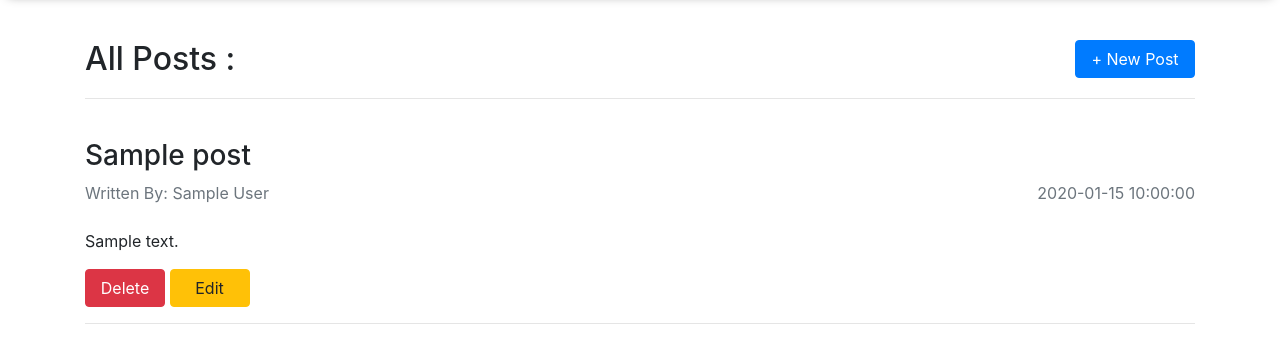
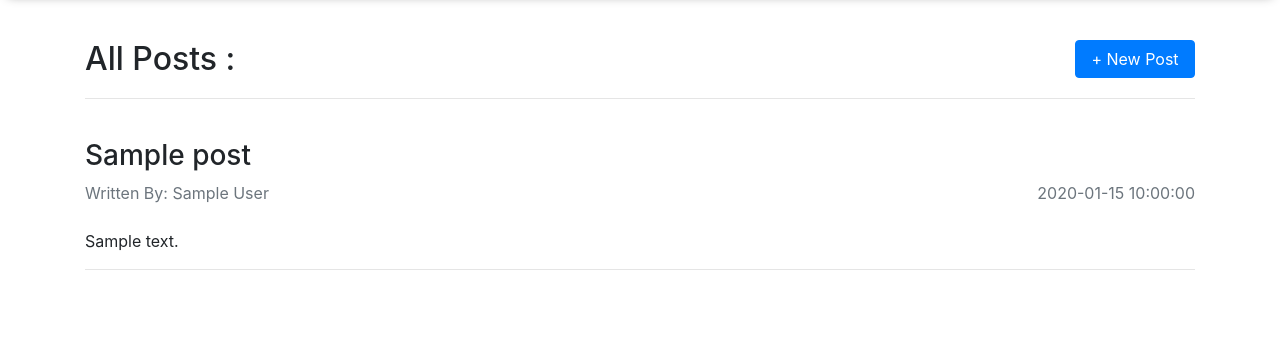
Before and after one commit to Ronik22/Blog_App, a Flask app: template templates/posts.html in a window 1280 px wide. Shown: the part 55-418 px from the top of the page. Run offline with Flask 2, Linux system fonts and the light colour scheme; the template is opened without the code that fills it: values that come from a table or form of the project are taken from there, others are empty; tables that the repository leaves empty hold one stand-in row (values such as "Sample post").

Commit message:
Update posts.html

```diff
--- a/templates/posts.html
+++ b/templates/posts.html
@@ -35,8 +35,10 @@ Posts
 
         <br><br>
         <p style="white-space: pre-wrap; word-wrap: break-word;">{{post.content}}</p>
-        <a class="btn btn-danger" href="/posts/delete/{{post.id}}">Delete</a>
-        <a class="btn btn-warning" href="/posts/edit/{{post.id}}">Edit</a>
+        {% if post.author == session["user"] or session["user"] == "admin" %}
+            <a class="btn btn-danger" href="/posts/delete/{{post.id}}">Delete</a>
+            <a class="btn btn-warning" href="/posts/edit/{{post.id}}">Edit</a>
+        {%endif%}
         <hr>
     {% endfor %}
     </div>
```
